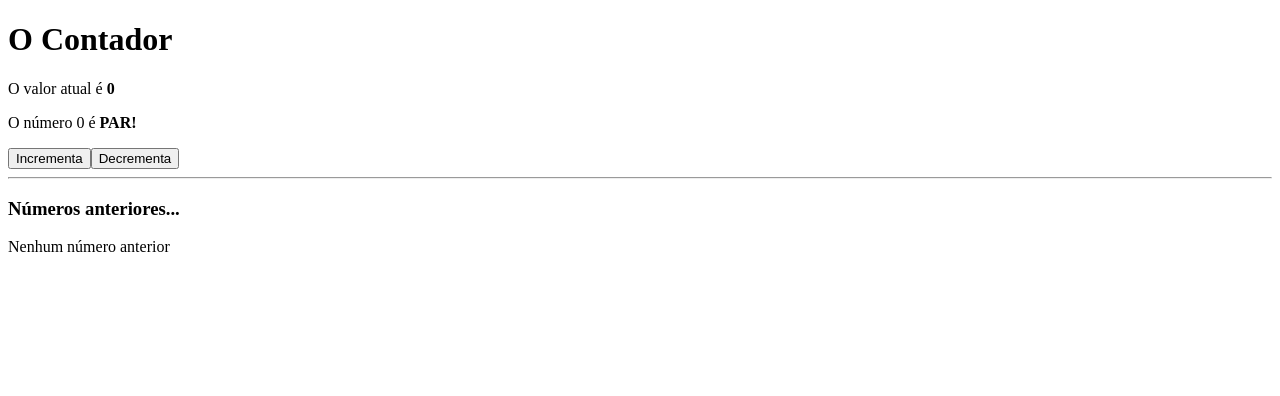
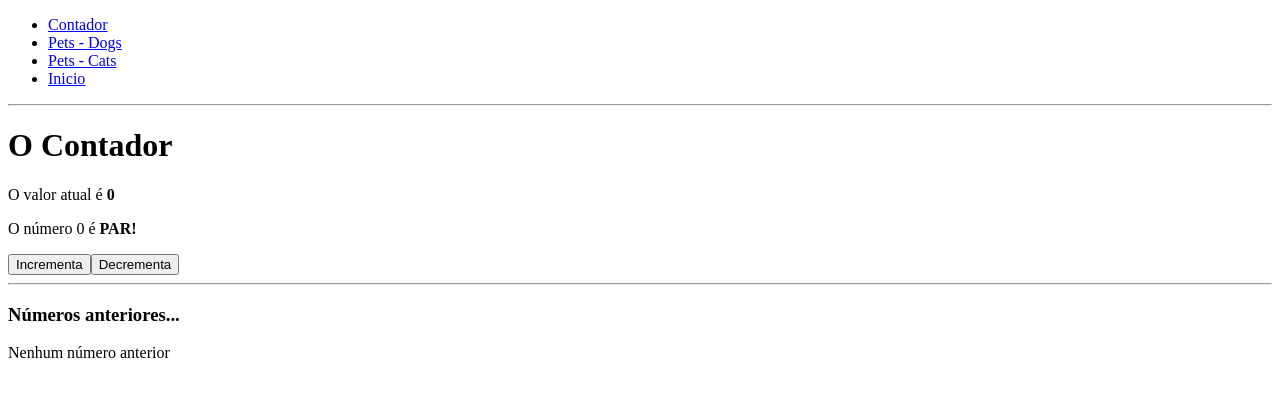
Before and after one commit to LeonardoZ/treinamento-angular, an Angular app: page /counter in a window 1280 px wide. Before the commit this address led to /. Shown: the top 396 px of the page. Built offline with nearby package versions, Linux system fonts and the light colour scheme.

Commit message:
conclui rotas

```diff
--- a/src/app/app-routing.module.ts
+++ b/src/app/app-routing.module.ts
@@ -1,10 +1,20 @@
 import { NgModule } from '@angular/core';
 import { RouterModule, Routes } from '@angular/router';
+import { CounterComponent } from './counter/counter.component';
 
-const routes: Routes = [];
+const routes: Routes = [
+  {
+    path: 'counter',
+    component: CounterComponent,
+  },
+  {
+    path: 'pets',
+    loadChildren: () => import('./pets/pets.module').then((m) => m.PetsModule),
+  },
+];
 
 @NgModule({
   imports: [RouterModule.forRoot(routes)],
-  exports: [RouterModule]
+  exports: [RouterModule],
 })
-export class AppRoutingModule { }
+export class AppRoutingModule {}
--- a/src/app/app.component.html
+++ b/src/app/app.component.html
@@ -1 +1,8 @@
-<app-counter></app-counter>
+<ul>
+  <li><a routerLink="/counter">Contador</a></li>
+  <li><a routerLink="/pets/dogs">Pets - Dogs</a></li>
+  <li><a routerLink="/pets/cats">Pets - Cats</a></li>
+  <li><a routerLink="/">Inicio</a></li>
+</ul>
+<hr />
+<router-outlet></router-outlet>
--- /dev/null
+++ b/src/app/pets/cats/cats.component.html
@@ -0,0 +1 @@
+<p>cats works!</p>
--- /dev/null
+++ b/src/app/pets/dogs/dogs.component.html
@@ -0,0 +1 @@
+<p>dogs works!</p>
```
Also changed, not shown: src/app/pets/cats/cats.component.ts (added, +10 -0 lines), src/app/pets/dogs/dogs.component.ts (added, +10 -0 lines), src/app/pets/pets-routing.module.ts (added, +21 -0 lines), src/app/pets/pets.module.ts (added, +19 -0 lines), src/app/pets/cats/cats.component.css (added), src/app/pets/dogs/dogs.component.css (added), 2 other files (tests, documents, lock files or other folders).
